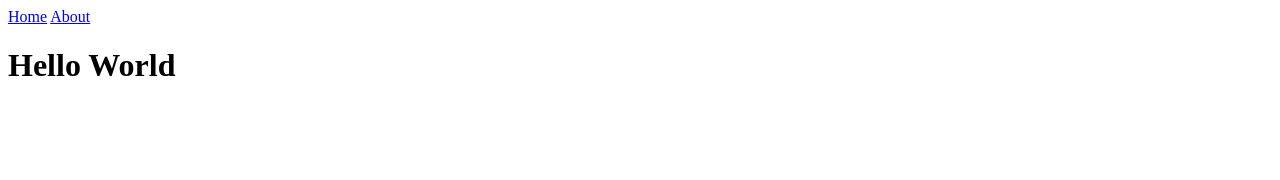
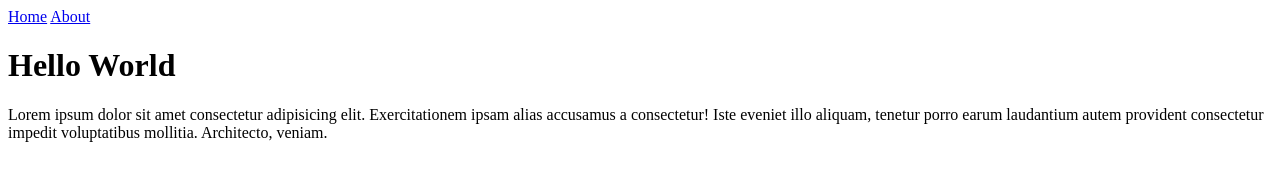
Before and after one commit to Jihaadhey/Gitandhub, a plain HTML site: page index.html in a window 1280 px wide. Drawn offline with Linux system fonts and the light colour scheme.

Commit message:
add file

```diff
--- a/index.html
+++ b/index.html
@@ -9,5 +9,11 @@
     <a href="index.html">Home</a>
     <a href="about.html">About</a>
     <h1>Hello World</h1>
+    <p>
+      Lorem ipsum dolor sit amet consectetur adipisicing elit. Exercitationem
+      ipsam alias accusamus a consectetur! Iste eveniet illo aliquam, tenetur
+      porro earum laudantium autem provident consectetur impedit voluptatibus
+      mollitia. Architecto, veniam.
+    </p>
   </body>
 </html>
```
